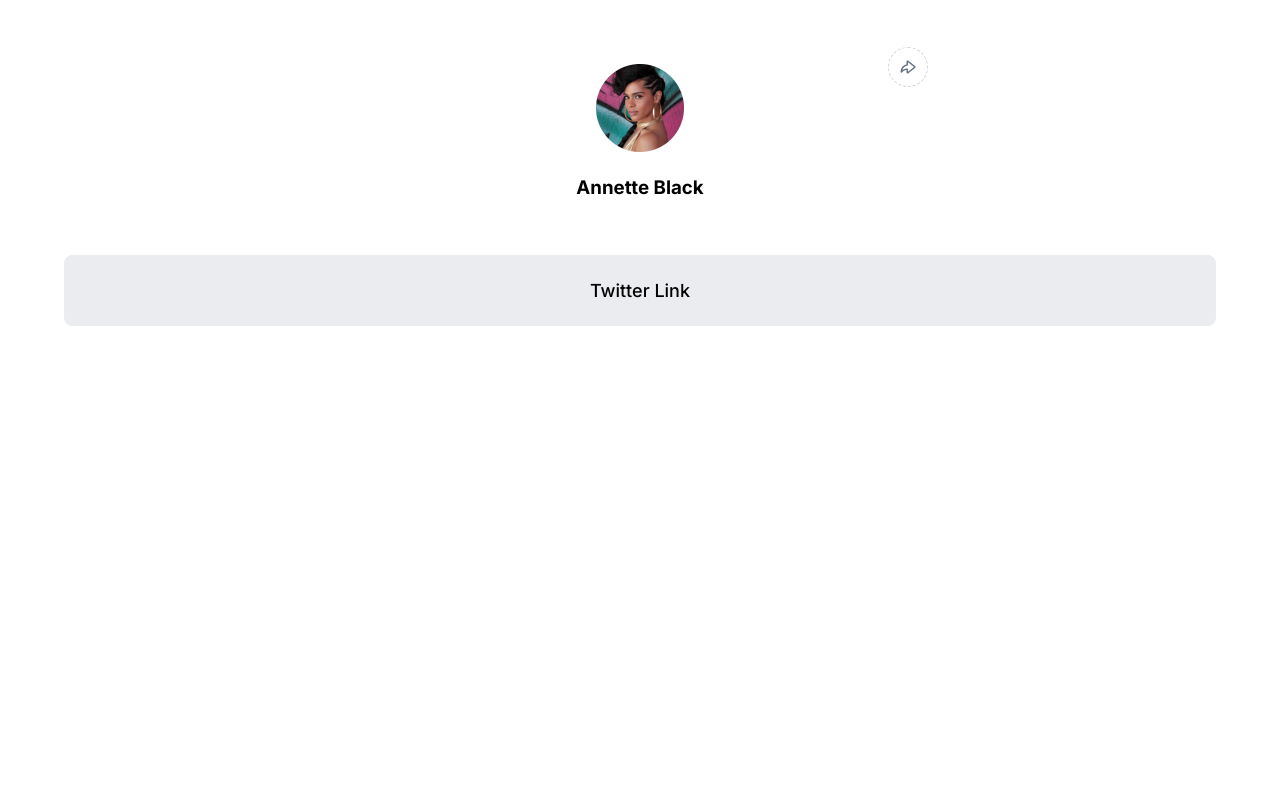
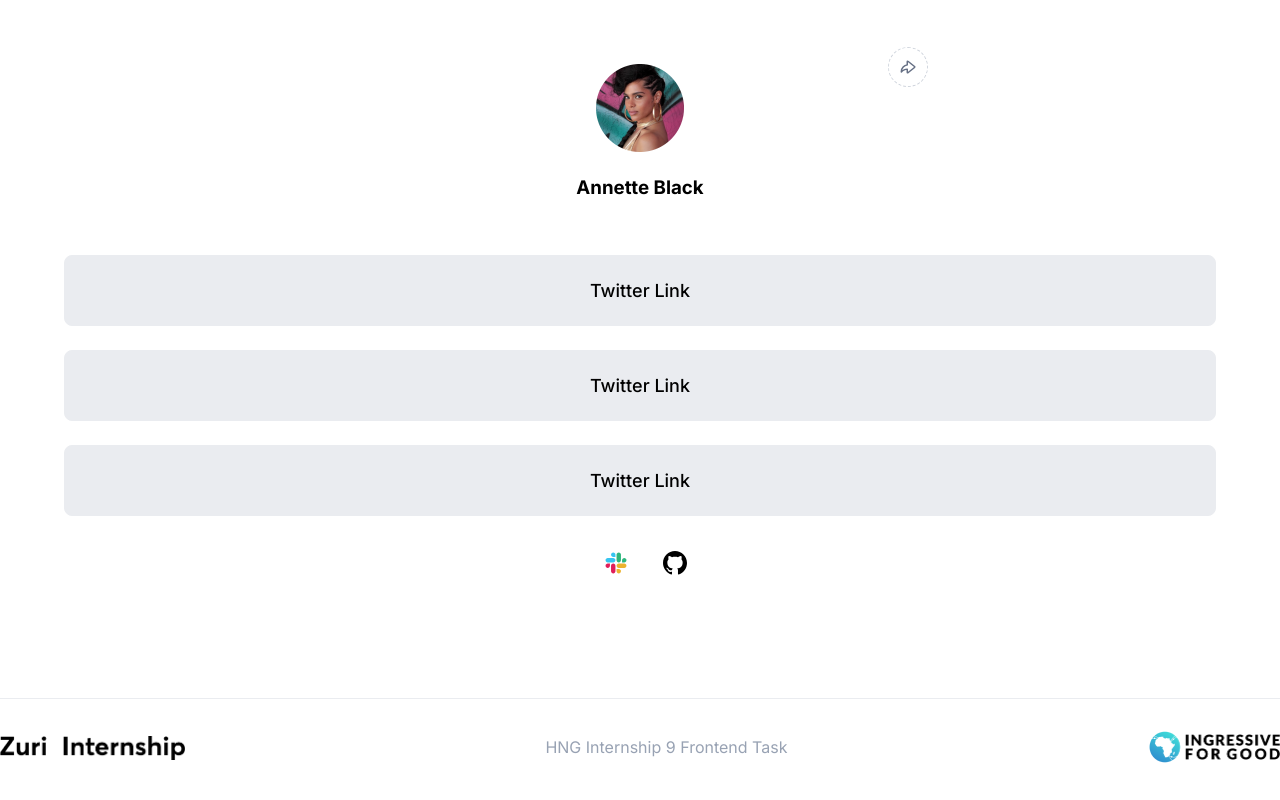
Before and after one commit to alvinokafor/hng-linktree, a React (Vite) app: page / in a window 1280 px wide. Built offline with nearby package versions, Linux system fonts and the light colour scheme.

Commit message:
ui complete

```diff
--- a/src/App.jsx
+++ b/src/App.jsx
@@ -1,14 +1,30 @@
 import Header from "./components/Header";
 import Button from "./components/Button";
+import Footer from "./components/Footer";
+import Github from "../src/assets/github.svg";
+import Slack from "../src/assets/slack.svg";
 
 function App() {
+
   return (
     <div className="App">
       <Header />
       <section className="btn-section">
         <Button />
+        <Button />
+        <Button />
+
+        <div className="logo-section">
+          <div className="git-logo">
+            <img src={Github} alt="Github icon" />
+          </div>
+
+          <div className="slack-logo">
+            <img src={Slack} alt="Slack icon" />
+          </div>
+        </div>
       </section>
-
+      <Footer />
     </div>
   );
 }
--- a/src/components/Button.css
+++ b/src/components/Button.css
@@ -10,6 +10,7 @@ button {
     outline: none;
     background-color: #EAECF0;
     transition: all 200ms ease-in;
+    margin-bottom: 24px;
 }
 
 button:hover {
--- a/src/components/Footer.css
+++ b/src/components/Footer.css
@@ -0,0 +1,22 @@
+footer {
+    display: flex;
+    justify-content: space-between;
+    align-items: center;
+    border-top: 1px solid #EAECF0;
+    margin-top: 112px;
+    padding-block: 32px;
+}
+
+.zuri-logo {
+    width: 185.03px;
+    height: 24.74px;
+}
+
+.i4g-logo {
+    width: 132.12px;
+    height: 32px;
+}
+
+footer p {
+    color: #98A2B3;
+}
--- a/src/components/Footer.jsx
+++ b/src/components/Footer.jsx
@@ -0,0 +1,21 @@
+import Zuri from "../assets/zuri-logo.png";
+import I4G from '../assets/I4G.png'
+import "./Footer.css";
+
+const Footer = () => {
+  return (
+    <footer>
+      <div className="zuri-logo">
+        <img src={Zuri} alt="Zuri Logo" />
+      </div>
+
+      <p>HNG Internship 9 Frontend Task</p>
+
+        <div className="i4g-logo">
+            <img src={I4G} alt="Ingressive for good logo" />
+        </div>
+    </footer>
+  );
+};
+
+export default Footer;
--- a/src/index.css
+++ b/src/index.css
@@ -20,3 +20,21 @@ img {
 .btn-section {
   text-align: center;
 }
+
+.logo-section {
+  display: flex;
+  flex-direction: row-reverse;
+  justify-content: center;
+  align-items: center;
+}
+
+.git-logo {
+  width: 24px;
+  height: 24px;
+}
+
+.slack-logo {
+  width: 46px;
+  height: 46px;
+  margin-right: 24px;
+}
```
Also changed, not shown: src/assets/slack.svg (added).
